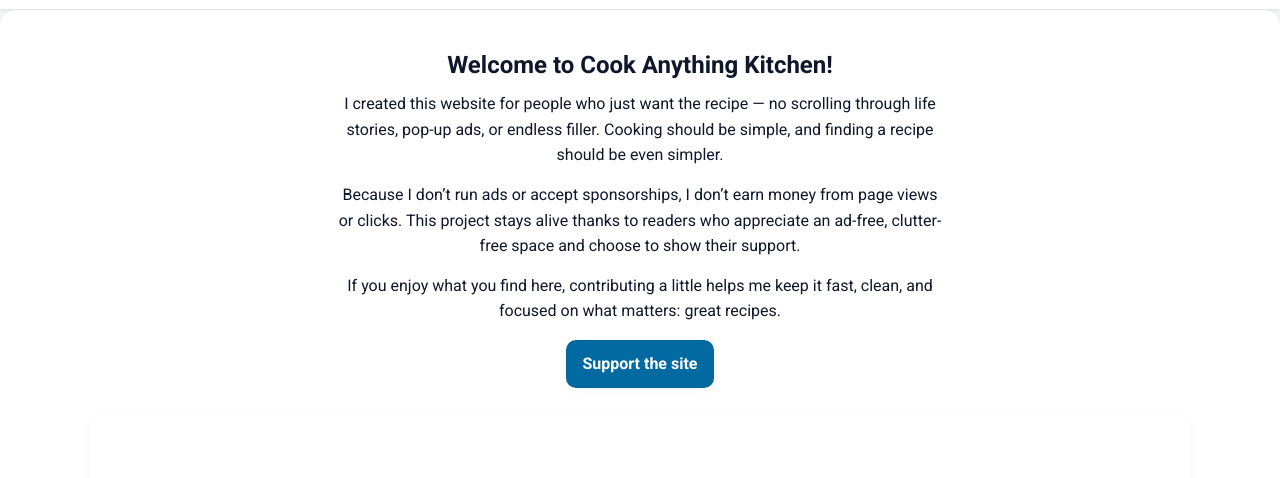
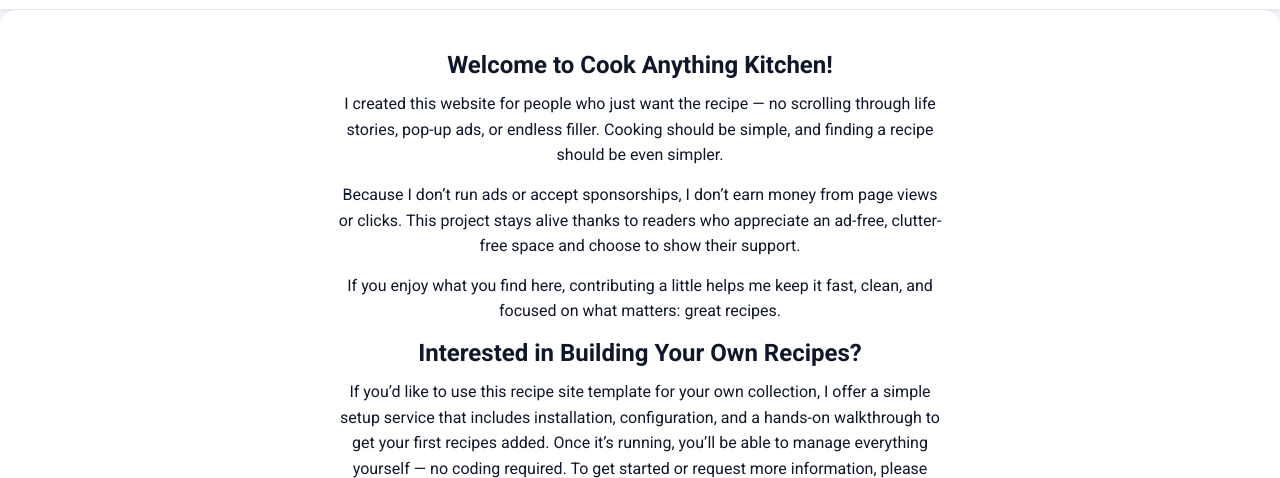
Before and after one commit to forr-white/odin-recipes, a plain HTML site: page index.html in a window 1280 px wide. Shown: the part 152-630 px from the top of the page. Drawn offline with nearby package versions, Linux system fonts and the light colour scheme; no server answers.

Commit message:
Auto commit

```diff
--- a/index.html
+++ b/index.html
@@ -30,7 +30,9 @@
       <p class="about-text">I created this website for people who just want the recipe — no scrolling through life stories, pop-up ads, or endless filler. Cooking should be simple, and finding a recipe should be even simpler.</p>
       <p class="about-text">Because I don’t run ads or accept sponsorships, I don’t earn money from page views or clicks. This project stays alive thanks to readers who appreciate an ad-free, clutter-free space and choose to show their support.</p>
       <p class="about-text">If you enjoy what you find here, contributing a little helps me keep it fast, clean, and focused on what matters: great recipes.</p>
-    <div class="support-row">
+      <h2 class="about-title">Interested in Building Your Own Recipes?</h2>
+      <p class="about-text" >If you’d like to use this recipe site template for your own collection, I offer a simple setup service that includes installation, configuration, and a hands-on walkthrough to get your first recipes added. Once it’s running, you’ll be able to manage everything yourself — no coding required. To get started or request more information, please reach out to me directly at [your email address] or through the Contact section of this site.</p>
+      <div class="support-row">
       <a class="support-btn" href="https://account.venmo.com/u/Forrest-WhiteIV" aria-label="Support this site">Support the site</a>
      <!-- <span class="support-note">Or share the site — every little bit helps.</span> -->
     </div>
```
